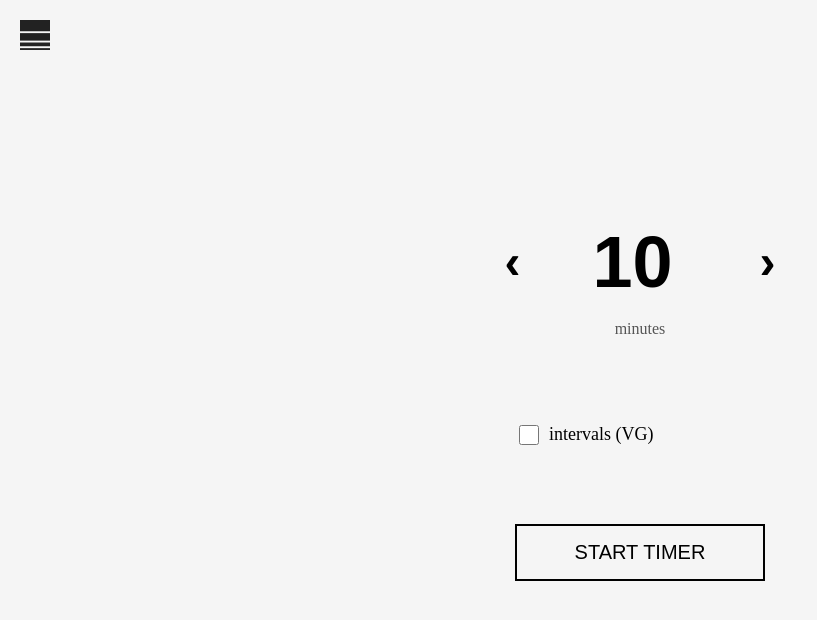
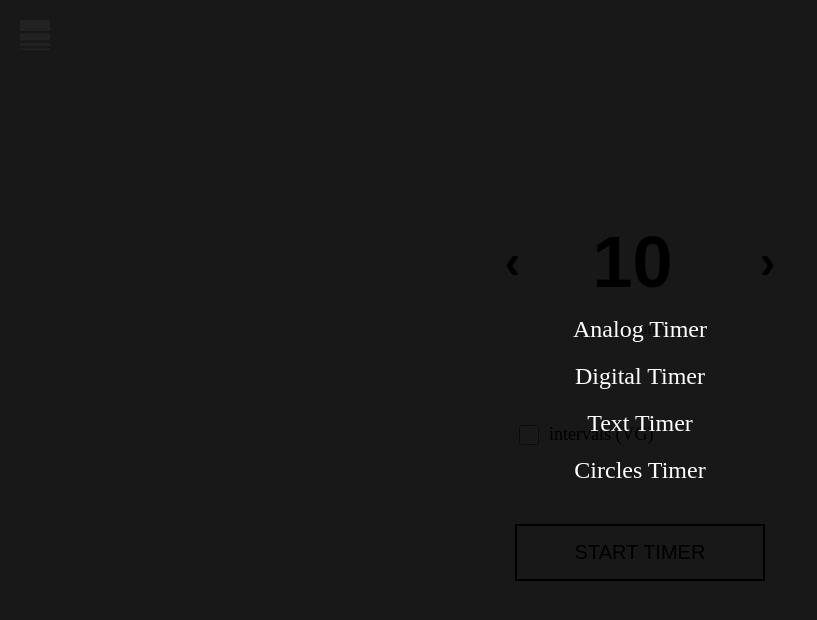
Before and after one commit to philipalgebrink/fordjupning-ux-ui, a Vue app in the folder interval-app/: page /set-timer in a window 1280 px wide. Both pictures are taken after a click on the picture 35 px from the left and 35 px from the top of the page. Shown: the top 620 px of the page, without its empty margins (0-817 px from the left). Built offline with nearby package versions, Linux system fonts and the light colour scheme.

Commit message:
Modified whole code
** Had to rethink my way of approaching this

* Added menu component
* Will now only change timer look and keep same view

```diff
--- a/interval-app/src/components/AnalogTimer.vue
+++ b/interval-app/src/components/AnalogTimer.vue
@@ -1,12 +1,5 @@
 <template>
   <div class="analog-clock">
-    <div class="menu-and-title">
-      <div class="menu-icon">
-        <img src="@/assets/navicon.svg" alt="Menu Icon" @click="openMenu" />
-      </div>
-      <div v-if="intervalActive" class="title">interval</div>
-    </div>
-
     <div class="clock-face">
       <div
         v-for="n in 60"
@@ -19,7 +12,6 @@
         :style="{ transform: 'rotate(' + secondRotation + 'deg)' }"
       ></div>
     </div>
-    <button @click="$emit('abort')" class="abort-button">ABORT TIMER</button>
   </div>
 </template>
 
@@ -48,35 +40,6 @@ export default {
   align-items: center;
   height: 100vh;
   background-color: #eeeeee;
-}
-
-.menu-and-title {
-  position: absolute;
-  top: 20px;
-  width: 100%;
-  display: flex;
-  justify-content: space-between;
-  align-items: center;
-}
-
-.menu-icon {
-  margin-left: 20px;
-}
-
-.menu-icon img {
-  width: 30px;
-  height: 30px;
-  cursor: pointer;
-}
-
-.title {
-  font-size: 22px;
-  font-weight: bold;
-  margin-right: 20px;
-  position: absolute;
-  left: 50%;
-  transform: translateX(-50%);
-  color: #222222;
 }
 
 .clock-face {
@@ -110,17 +73,4 @@ export default {
   transform-origin: 0% 50%;
   transition: transform 0s linear;
 }
-
-.abort-button {
-  position: absolute;
-  bottom: 48px;
-  padding: 20px 40px;
-  font-size: 16px;
-  color: #222222;
-  background-color: transparent;
-  border: 1px solid #222222;
-  border-radius: 5px;
-  cursor: pointer;
-  transition: background-color 0.3s ease, color 0.3s ease;
-}
 </style>
--- a/interval-app/src/components/DigitalTimer.vue
+++ b/interval-app/src/components/DigitalTimer.vue
@@ -1,13 +1,34 @@
 <template>
-  <div>
-    <h1>Placeholder</h1>
+  <div class="digital-clock">
+    <div class="time-display">{{ time }}</div>
   </div>
 </template>
 
 <script>
 export default {
-  name: "DigitalTimer",
+  props: ["time", "intervalActive"],
+  methods: {
+    openMenu() {
+      console.log("Menu opened");
+    },
+  },
 };
 </script>
 
-<style scoped></style>
+<style scoped>
+.digital-clock {
+  display: flex;
+  flex-direction: column;
+  justify-content: center;
+  align-items: center;
+  height: 100vh;
+  background-color: #eeeeee;
+}
+
+.time-display {
+  font-size: 96px;
+  font-weight: bold;
+  color: #222222;
+  margin-bottom: 60px;
+}
+</style>
--- a/interval-app/src/components/MainTimer.vue
+++ b/interval-app/src/components/MainTimer.vue
@@ -1,17 +1,43 @@
 <template>
-  <div>
-    <router-view
-      :time="time"
-      :intervalActive="intervalActive"
-      @abort="abortTimer"
+  <div class="timer-view">
+    <div class="menu-and-title">
+      <div class="menu-icon">
+        <img src="@/assets/navicon.svg" alt="Menu Icon" @click="toggleMenu" />
+      </div>
+      <div v-if="intervalActive" class="title">interval</div>
+    </div>
+
+    <!-- Timer Display -->
+    <div class="timer-display">
+      <component :is="currentTimer" :time="time" />
+    </div>
+
+    <!-- Abort Button -->
+    <button @click="abortTimer" class="abort-button">ABORT TIMER</button>
+
+    <!-- Timer Menu -->
+    <TimerMenu
+      v-if="showMenu"
+      @close="toggleMenu"
+      @changeTimer="changeTimerType"
     />
   </div>
 </template>
 
 <script>
 import Timer from "easytimer.js";
+import TimerMenu from "@/components/TimerMenu.vue";
+import AnalogTimer from "@/components/AnalogTimer.vue";
+import DigitalTimer from "@/components/DigitalTimer.vue";
+import TextTimer from "@/components/TextTimer.vue";
 
 export default {
+  components: {
+    TimerMenu,
+    AnalogTimer,
+    DigitalTimer,
+    TextTimer,
+  },
   data() {
     return {
       timer: new Timer(),
@@ -20,6 +46,8 @@ export default {
       breakActive: false,
       breakTime: 300,
       originalTime: 0,
+      showMenu: false,
+      currentTimer: "AnalogTimer", // Default timer type
     };
   },
   methods: {
@@ -27,13 +55,11 @@ export default {
       this.originalTime = minutes * 60;
       this.intervalActive = interval;
       this.breakActive = breaks;
-
-      // Ställ in tiden manuellt innan timern startar
       this.time = this.formatTime(minutes * 60);
 
       this.timer.start({
         countdown: true,
-        startValues: { minutes: minutes },
+        startValues: { minutes },
       });
 
       this.timer.addEventListener("secondsUpdated", () => {
@@ -76,6 +102,13 @@ export default {
       this.time = "00:00";
       this.$router.push("/set-timer");
     },
+    toggleMenu() {
+      this.showMenu = !this.showMenu;
+    },
+    changeTimerType(type) {
+      this.currentTimer = type;
+      this.toggleMenu(); // Close menu after changing timer type
+    },
     formatTime(seconds) {
       const minutes = Math.floor(seconds / 60);
       const remainingSeconds = seconds % 60;
@@ -90,3 +123,60 @@ export default {
   },
 };
 </script>
+
+<style scoped>
+.timer-view {
+  display: flex;
+  flex-direction: column;
+  justify-content: center;
+  align-items: center;
+  height: 100vh;
+  background-color: #f5f5f5;
+  position: relative;
+}
+
+.menu-and-title {
+  position: absolute;
+  top: 20px;
+  width: 100%;
+  display: flex;
+  justify-content: space-between;
+  align-items: center;
+}
+
+.menu-icon {
+  margin-left: 20px;
+  cursor: pointer;
+}
+
+.title {
+  font-size: 18px;
+  font-weight: bold;
+  text-transform: uppercase;
+  margin-right: 20px;
+  position: absolute;
+  left: 50%;
+  transform: translateX(-50%);
+  color: #222222;
+}
+
+.timer-display {
+  display: flex;
+  justify-content: center;
+  align-items: center;
+  height: 70%;
+}
+
+.abort-button {
+  position: absolute;
+  bottom: 48px;
+  padding: 20px 40px;
+  font-size: 16px;
+  color: #222222;
+  background-color: transparent;
+  border: 1px solid #222222;
+  border-radius: 5px;
+  cursor: pointer;
+  transition: background-color 0.3s ease, color 0.3s ease;
+}
+</style>
--- a/interval-app/src/components/SetTimer.vue
+++ b/interval-app/src/components/SetTimer.vue
@@ -1,7 +1,7 @@
 <template>
   <div class="set-timer-screen">
     <div class="menu-icon">
-      <img src="@/assets/navicon.svg" alt="Menu Icon" @click="openMenu" />
+      <img src="@/assets/navicon.svg" alt="Menu Icon" @click="toggleMenu" />
     </div>
 
     <div class="timer-settings">
@@ -31,18 +31,30 @@
       </div>
 
       <button class="start-button" @click="startMainTimer">START TIMER</button>
+
+      <!-- Timer Menu -->
+      <TimerMenu
+        v-if="showMenu"
+        @close="toggleMenu"
+        @changeTimer="changeTimerType"
+      />
     </div>
   </div>
 </template>
 
 <script>
+import TimerMenu from "@/components/TimerMenu.vue";
+
 export default {
-  name: "SetTimer",
+  components: {
+    TimerMenu,
+  },
   data() {
     return {
-      time: 10, // Startvärde för minuter
-      intervals: false, // Om intervaller är aktiverade
-      breaks: false, // Om paus är aktiverad
+      time: 10,
+      intervals: false,
+      breaks: false,
+      showMenu: false,
     };
   },
   methods: {
@@ -63,19 +75,22 @@ export default {
         this.time = 1;
       }
     },
-
     startMainTimer() {
       this.$router.push({
-        path: "/main-timer/analog", // Navigera till den analoga vyen först
+        path: "/main-timer/analog",
         query: {
-          time: this.time, // Skicka med tiden (antal minuter)
-          intervals: this.intervals, // Skicka med om intervaller är aktiverade
-          breaks: this.breaks, // Skicka med om pauser är aktiverade
+          time: this.time,
+          intervals: this.intervals,
+          breaks: this.breaks,
         },
       });
     },
-    openMenu() {
-      console.log("Menu opened");
+    toggleMenu() {
+      this.showMenu = !this.showMenu;
+    },
+    changeTimerType(type) {
+      this.currentTimer = type;
+      this.toggleMenu();
     },
   },
 };
@@ -137,7 +152,6 @@ export default {
   text-align: center;
 }
 
-/* Ny container för checkboxar och startknapp (För att aligna rätt) */
 .options-and-button {
   display: flex;
   flex-direction: column;
--- /dev/null
+++ b/interval-app/src/components/TimerMenu.vue
@@ -0,0 +1,83 @@
+<template>
+  <div class="menu-overlay">
+    <div class="menu-header">
+      <img
+        src="@/assets/navicon.svg"
+        alt="Close Menu"
+        @click="$emit('close')"
+      />
+    </div>
+    <ul class="menu-items">
+      <li @click="navigateTo('analog')">Analog Timer</li>
+      <li @click="navigateTo('digital')">Digital Timer</li>
+      <li @click="navigateTo('text')">Text Timer</li>
+      <li @click="navigateTo('circles')">Circles Timer</li>
+    </ul>
+  </div>
+</template>
+
+<script>
+export default {
+  methods: {
+    navigateTo(view) {
+      this.$emit("close"); // Stäng menyn
+      this.$router.push({ name: view, query: this.$route.query }); // Navigera till rätt vy med befintlig tid
+    },
+  },
+};
+</script>
+
+<style scoped>
+.menu-overlay {
+  position: fixed;
+  top: 0;
+  left: 0;
+  width: 100vw;
+  height: 100vh;
+  background-color: rgba(0, 0, 0, 0.9);
+  display: flex;
+  flex-direction: column;
+  justify-content: center;
+  align-items: center;
+  z-index: 1000;
+}
+
+.menu-header {
+  position: absolute;
+  top: 20px;
+  left: 20px;
+  display: flex;
+  align-items: center;
+}
+
+.menu-header h2 {
+  color: white;
+  font-size: 24px;
+  margin-left: 10px;
+}
+
+.menu-header img {
+  width: 30px;
+  height: 30px;
+  cursor: pointer;
+}
+
+.menu-items {
+  list-style: none;
+  padding: 0;
+  margin: 0;
+  text-align: center;
+}
+
+.menu-items li {
+  color: white;
+  font-size: 24px;
+  margin: 20px 0;
+  cursor: pointer;
+  transition: color 0.3s ease;
+}
+
+.menu-items li:hover {
+  color: #ccc;
+}
+</style>
```
